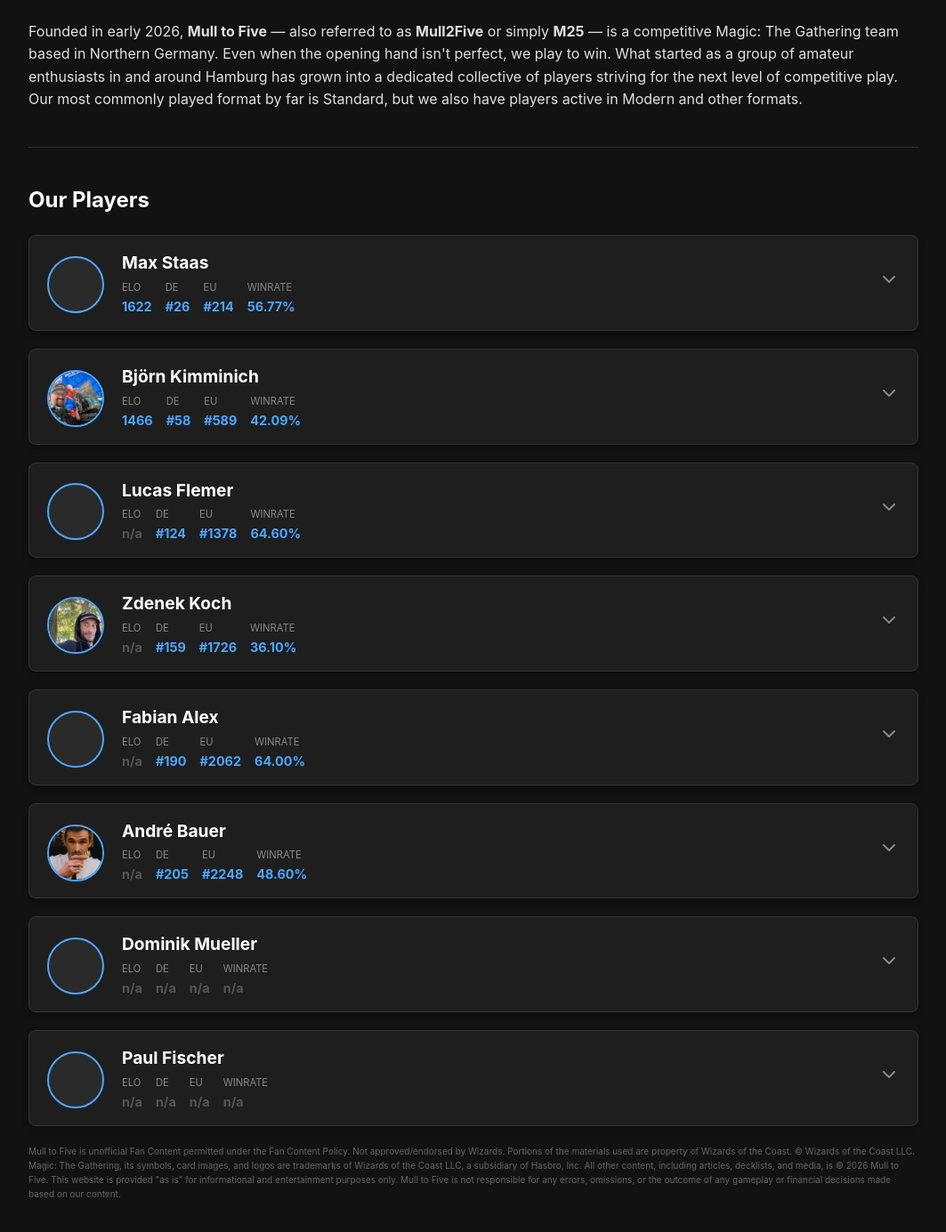
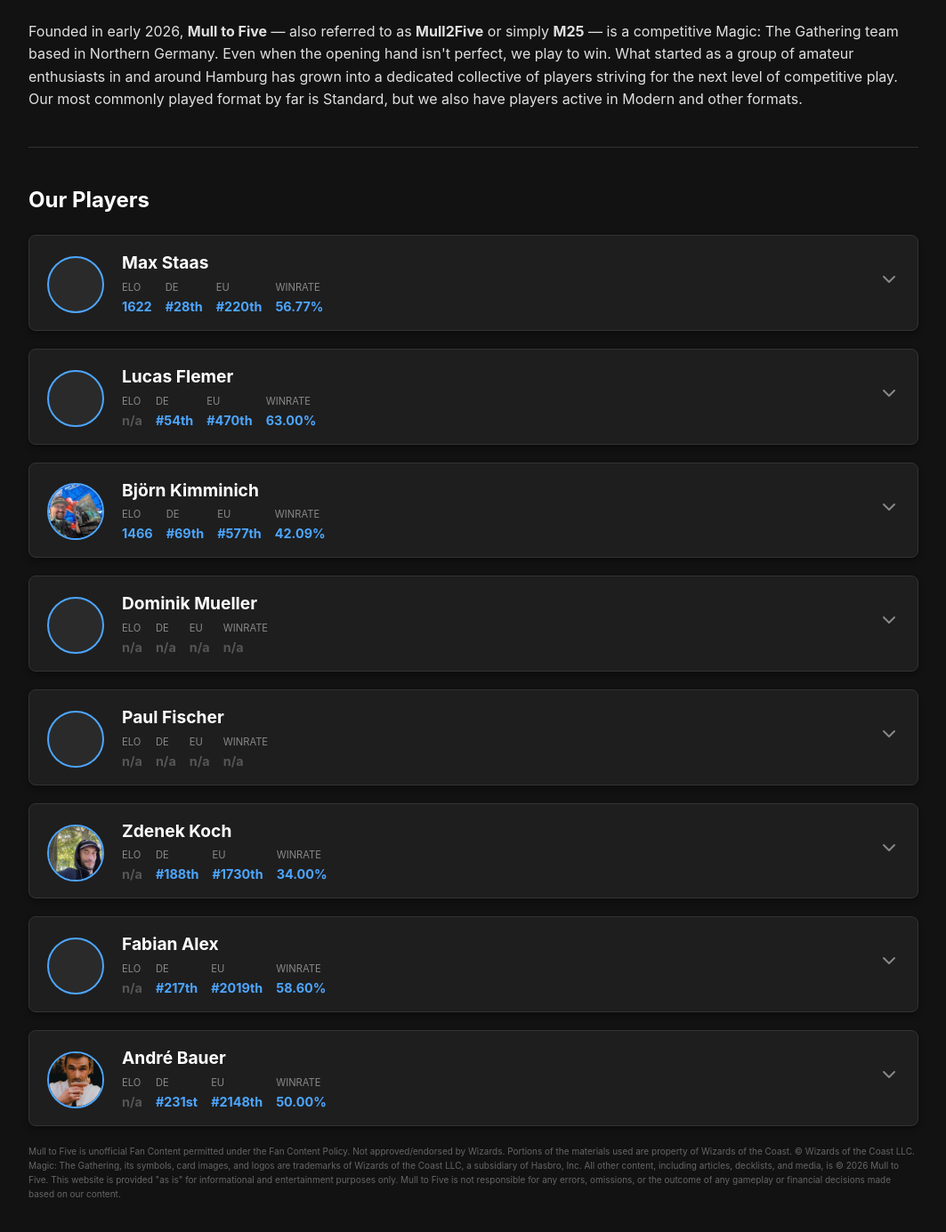
Before and after one commit to mull2five/mull2five.github.io, a Jekyll site: the page built from index.md, in a window 1280 px wide and 1400 px high, scrolled down 415 px. Shown: the top 1385 px of the window at 89% size, without its empty margins (108-1171 px from the left). Built offline with Jekyll 4.4.1, drawn with Linux system fonts in a browser that asks for light colours.

Commit message:
🤖 Update player info JSON files

```diff
--- a/_data/player_info/andre_bauer.json
+++ b/_data/player_info/andre_bauer.json
@@ -3,18 +3,18 @@
   "photo": null,
   "general": {
     "Country": "de",
-    "Win Rate": "48.60%"
+    "Win Rate": "50.00%"
   },
   "sources": {
     "Unity League": {
       "url": "https://unityleague.gg/player/35406/",
       "data": {
         "Local organizer": "Mulligan TCG Shop",
-        "Rank Germany": "205",
-        "Rank Europe": "2248",
-        "Rank Points": "56",
-        "Record": "11-11-2",
-        "Win Rate": "48.6%"
+        "Rank Germany": "231st",
+        "Rank Europe": "2148th",
+        "Rank Points": "66",
+        "Record": "13-12-3",
+        "Win Rate": "50.0%"
       }
     }
   }
--- a/_data/player_info/bjoern_kimminich.json
+++ b/_data/player_info/bjoern_kimminich.json
@@ -14,10 +14,10 @@
       "url": "https://unityleague.gg/player/16215/",
       "data": {
         "Local organizer": "Mulligan TCG Shop",
-        "Rank Germany": "58",
-        "Rank Europe": "589",
-        "Rank Points": "274",
-        "Record": "38-38-5",
+        "Rank Germany": "69th",
+        "Rank Europe": "577th",
+        "Rank Points": "283",
+        "Record": "40-40-5",
         "Win Rate": "49.0%"
       }
     },
--- a/_data/player_info/fabian_alex.json
+++ b/_data/player_info/fabian_alex.json
@@ -3,18 +3,18 @@
   "photo": null,
   "general": {
     "Country": "de",
-    "Win Rate": "64.00%"
+    "Win Rate": "58.60%"
   },
   "sources": {
     "Unity League": {
       "url": "https://unityleague.gg/player/31006/",
       "data": {
         "Local organizer": "Mulligan TCG Shop",
-        "Rank Germany": "190",
-        "Rank Europe": "2062",
-        "Rank Points": "69",
-        "Record": "16-9-0",
-        "Win Rate": "64.0%"
+        "Rank Germany": "217th",
+        "Rank Europe": "2019th",
+        "Rank Points": "75",
+        "Record": "17-12-0",
+        "Win Rate": "58.6%"
       }
     }
   }
--- a/_data/player_info/lucas_flemer.json
+++ b/_data/player_info/lucas_flemer.json
@@ -3,18 +3,18 @@
   "photo": null,
   "general": {
     "Country": "de",
-    "Win Rate": "64.60%"
+    "Win Rate": "63.00%"
   },
   "sources": {
     "Unity League": {
       "url": "https://unityleague.gg/player/30762/",
       "data": {
         "Local organizer": "Mulligan TCG Shop",
-        "Rank Germany": "124",
-        "Rank Europe": "1378",
-        "Rank Points": "129",
-        "Record": "31-17-0",
-        "Win Rate": "64.6%"
+        "Rank Germany": "54th",
+        "Rank Europe": "470th",
+        "Rank Points": "321",
+        "Record": "39-22-2",
+        "Win Rate": "63.0%"
       }
     }
   }
--- a/_data/player_info/max_staas.json
+++ b/_data/player_info/max_staas.json
@@ -9,8 +9,8 @@
     "Unity League": {
       "url": "https://unityleague.gg/player/10328/",
       "data": {
-        "Rank Germany": "26",
-        "Rank Europe": "214",
+        "Rank Germany": "28th",
+        "Rank Europe": "220th",
         "Rank Points": "432",
         "Record": "23-16-0",
         "Win Rate": "59.0%"
--- a/_data/player_info/zdenek_koch.json
+++ b/_data/player_info/zdenek_koch.json
@@ -3,18 +3,18 @@
   "photo": null,
   "general": {
     "Country": "de",
-    "Win Rate": "36.10%"
+    "Win Rate": "34.00%"
   },
   "sources": {
     "Unity League": {
       "url": "https://unityleague.gg/player/30767/",
       "data": {
         "Local organizer": "Mulligan TCG Shop",
-        "Rank Germany": "159",
-        "Rank Europe": "1726",
-        "Rank Points": "95",
-        "Record": "15-26-8",
-        "Win Rate": "36.1%"
+        "Rank Germany": "188th",
+        "Rank Europe": "1730th",
+        "Rank Points": "99",
+        "Record": "15-29-9",
+        "Win Rate": "34.0%"
       }
     }
   }
```
